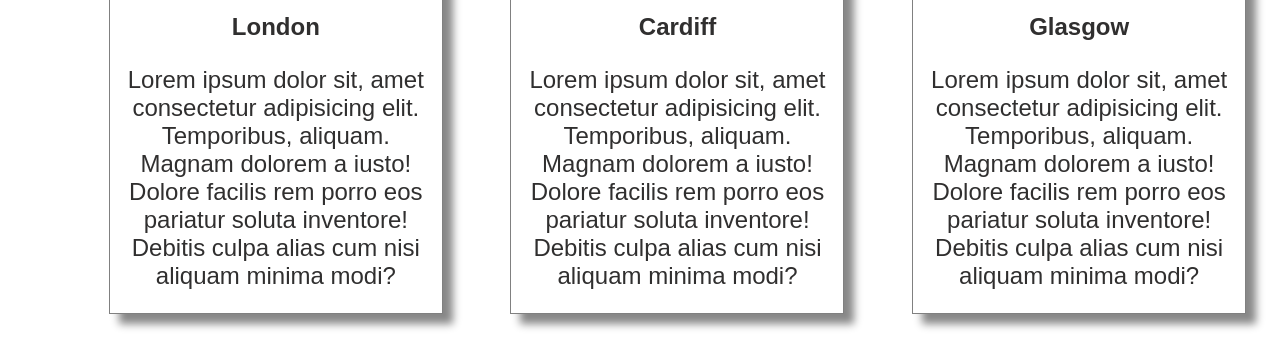
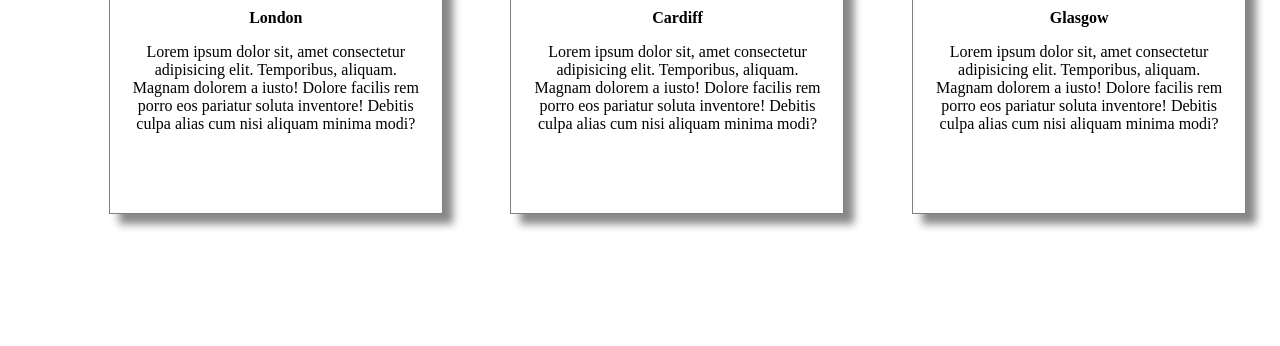
Before and after one commit to GK230/boolean-uk-html-gymtastic, a website: page about.html in a window 1280 px wide. Shown: the part 554-900 px from the top of the page. After the commit the page ends 800 px from the top, so only its background shows below. Drawn offline with Linux system fonts and the light colour scheme.

Commit message:
Added margin to card titles and reduced size of cards

```diff
--- a/styles.css
+++ b/styles.css
@@ -55,7 +55,7 @@ main {
   width: 70em;
 }
 
-p {
+p.about-sentence {
   margin-top: 25px;
   font-family: sans-serif;
   font-size: 1.5em;
@@ -246,7 +246,7 @@ h3,
 .cardiff,
 .glasgow {
   width: 300px;
-  height: 500px;
+  height: 400px;
   text-align: center;
   padding-bottom: 2em;
   border: grey 1px solid;
@@ -264,4 +264,5 @@ h3,
 .card-title {
   margin-top: 0.5em;
   font-weight: bold;
+  margin-bottom: 1em;
 }
```
